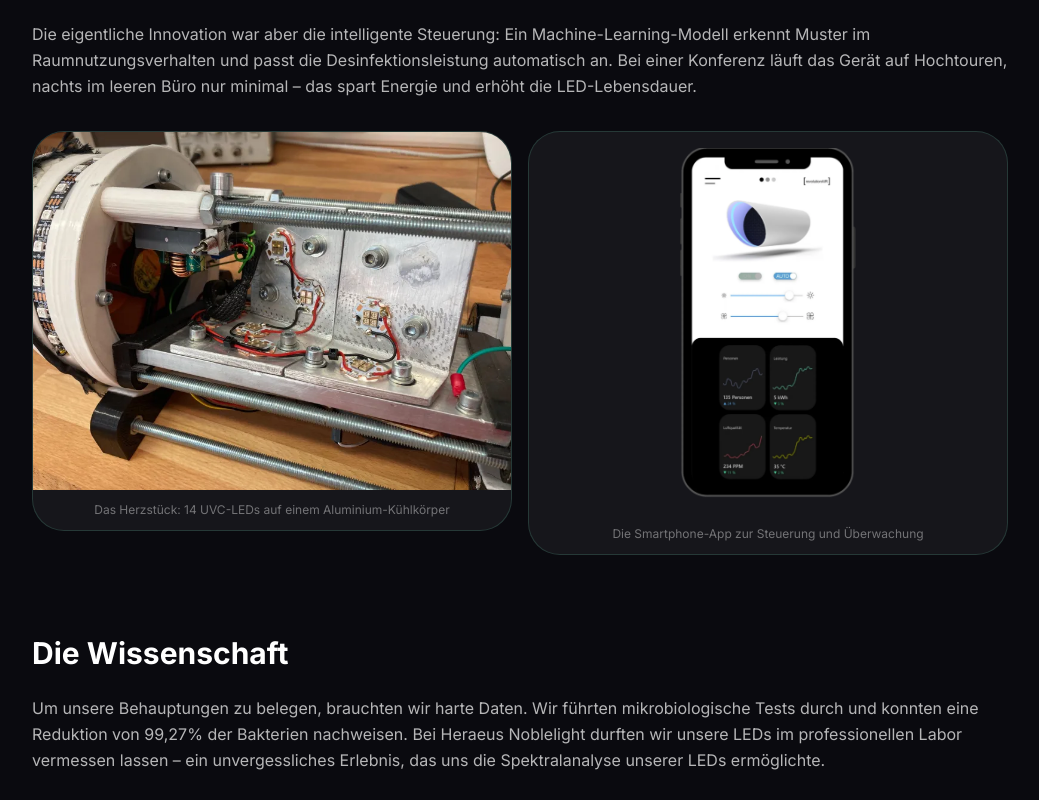
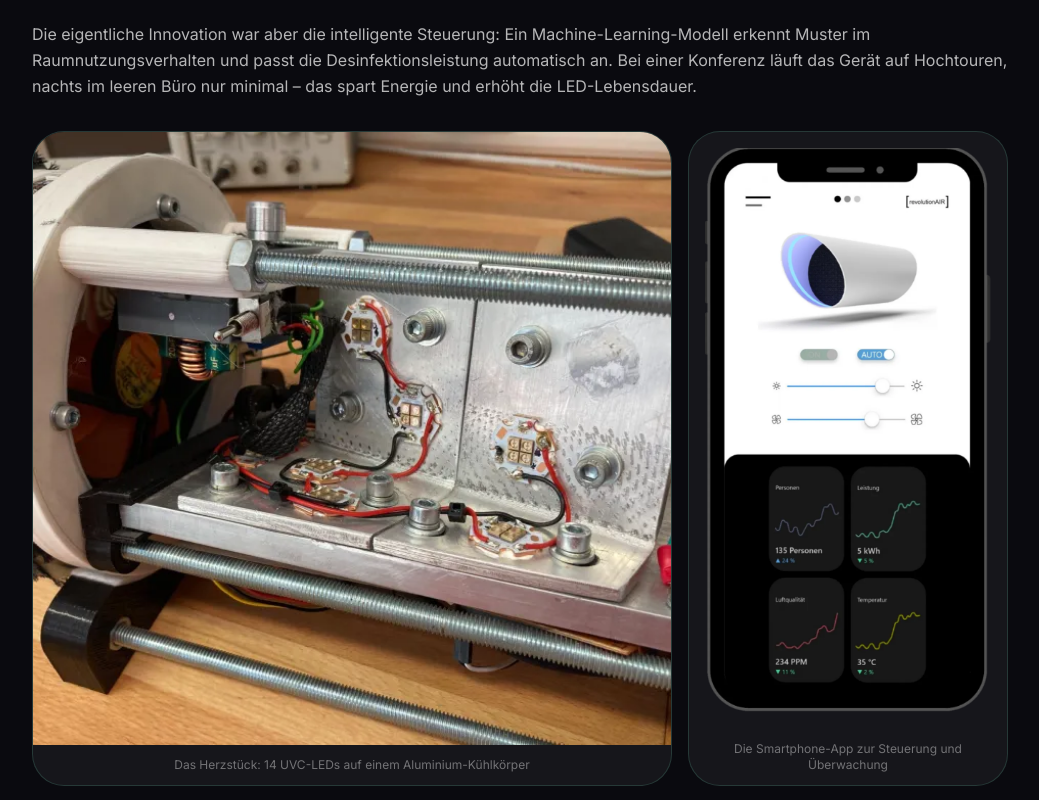
Before and after one commit to gratisCobalt/dominikhein.de, a React (Vite) app: page /projekt/revolutionair in a window 1280 px wide. Shown: the part 2020-2820 px from the top of the page, without its empty margins (120-1159 px from the left). Built offline with nearby package versions, Linux system fonts and the light colour scheme.

Commit message:
fix: 2/3-1/3 grid layout with equal card heights

```diff
--- a/src/pages/RevolutionairPage.tsx
+++ b/src/pages/RevolutionairPage.tsx
@@ -128,9 +128,9 @@ export function RevolutionairPage() {
                   )}
                 </motion.figure>
               ) : (
-                <div className={`grid gap-4 items-start ${
+                <div className={`grid gap-4 ${
                   section.images.length === 2 && section.images.some(img => img.isPortrait)
-                    ? 'md:grid-cols-2'
+                    ? 'md:grid-cols-[2fr_1fr]'
                     : section.images.length === 2
                       ? 'md:grid-cols-2'
                       : section.images.length >= 3
@@ -144,14 +144,14 @@ export function RevolutionairPage() {
                       whileInView={{ opacity: 1, scale: 1 }}
                       viewport={{ once: true }}
                       transition={{ delay: imageIndex * 0.1 }}
-                      className={`rounded-xl overflow-hidden bg-glass-bg border border-glass-border ${image.isFeatured ? 'md:col-span-2 lg:col-span-3' : ''}`}
+                      className={`rounded-xl overflow-hidden bg-glass-bg border border-glass-border flex flex-col ${image.isFeatured ? 'md:col-span-2 lg:col-span-3' : ''}`}
                     >
                       {image.isPortrait ? (
-                        <div className="flex items-center justify-center p-4">
+                        <div className="flex-1 flex items-center justify-center p-4">
                           <img
                             src={image.src}
                             alt={image.alt}
-                            className="w-auto h-auto max-h-[350px] object-contain"
+                            className="w-auto h-auto max-h-full object-contain"
                           />
                         </div>
                       ) : image.isFeatured ? (
@@ -161,11 +161,13 @@ export function RevolutionairPage() {
                           className="w-full h-auto object-cover"
                         />
                       ) : (
-                        <img
-                          src={image.src}
-                          alt={image.alt}
-                          className="w-full h-full object-cover"
-                        />
+                        <div className="flex-1">
+                          <img
+                            src={image.src}
+                            alt={image.alt}
+                            className="w-full h-full object-cover"
+                          />
+                        </div>
                       )}
                       {image.caption && (
                         <figcaption className="p-3 text-xs text-text-muted text-center">
```
